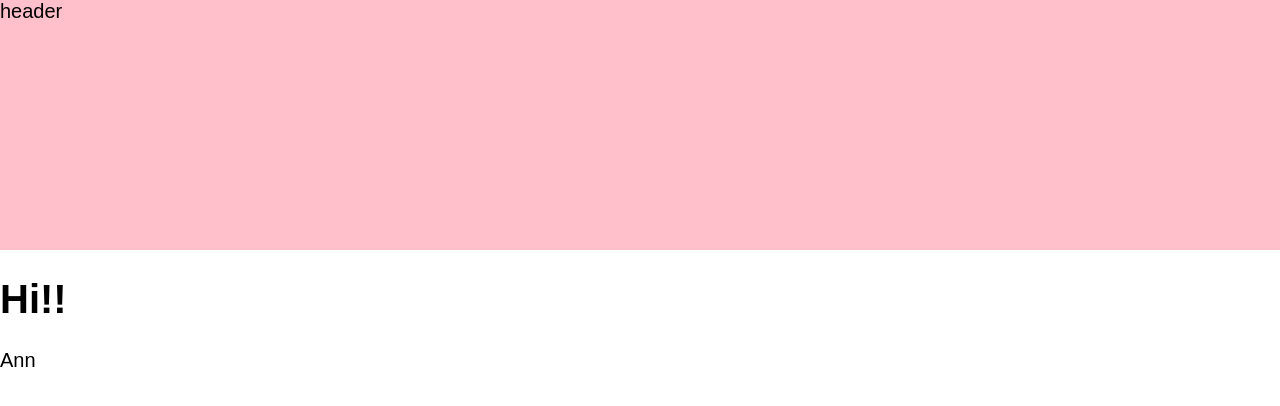
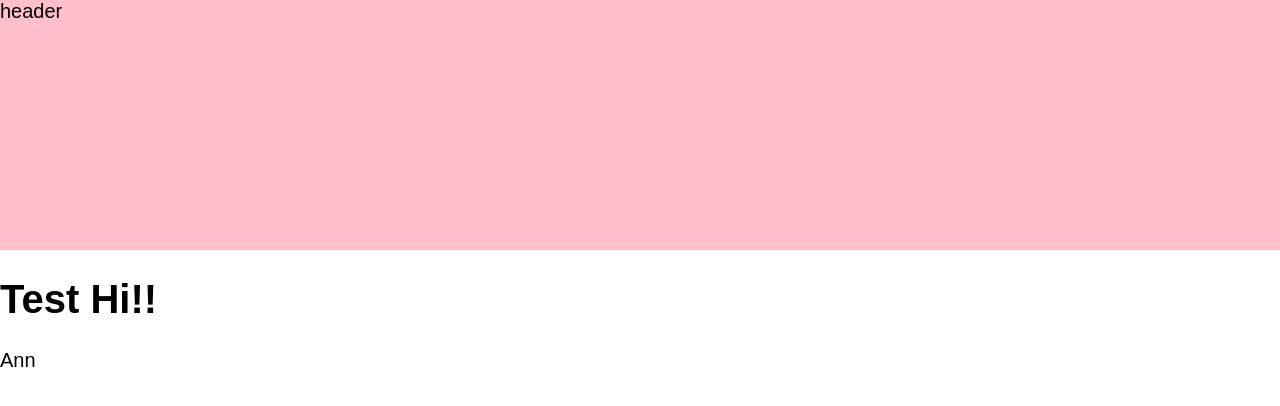
Before and after one commit to azhdream/vs-code, a plain HTML site: page index.html in a window 1280 px wide. Drawn offline with Linux system fonts and the light colour scheme.

Commit message:
test Ann

```diff
--- a/index.html
+++ b/index.html
@@ -13,7 +13,7 @@
 
         header
     </header>
-    <h1 class="headung">Hi!!</h1>
+    <h1 class="headung">Test Hi!!</h1>
     Ann
     <div class="block">
         <div class="block__item">
```
